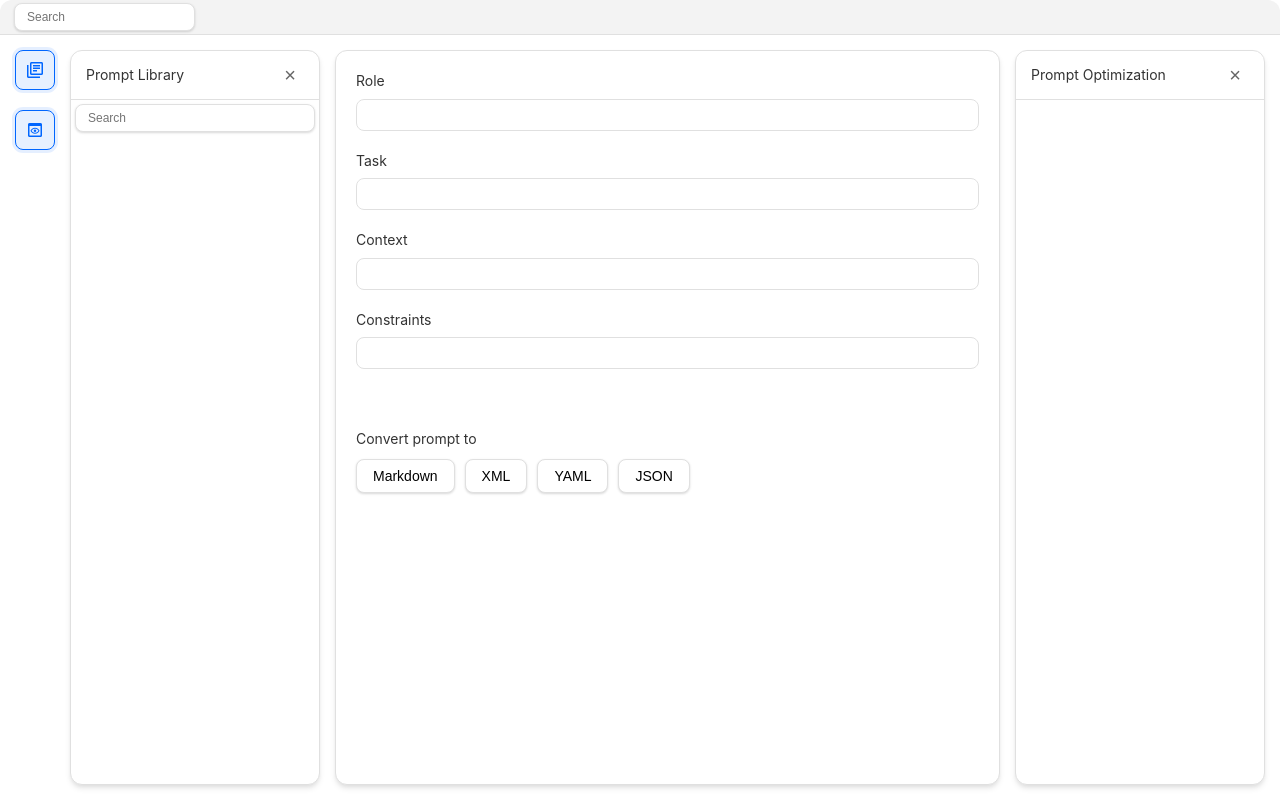
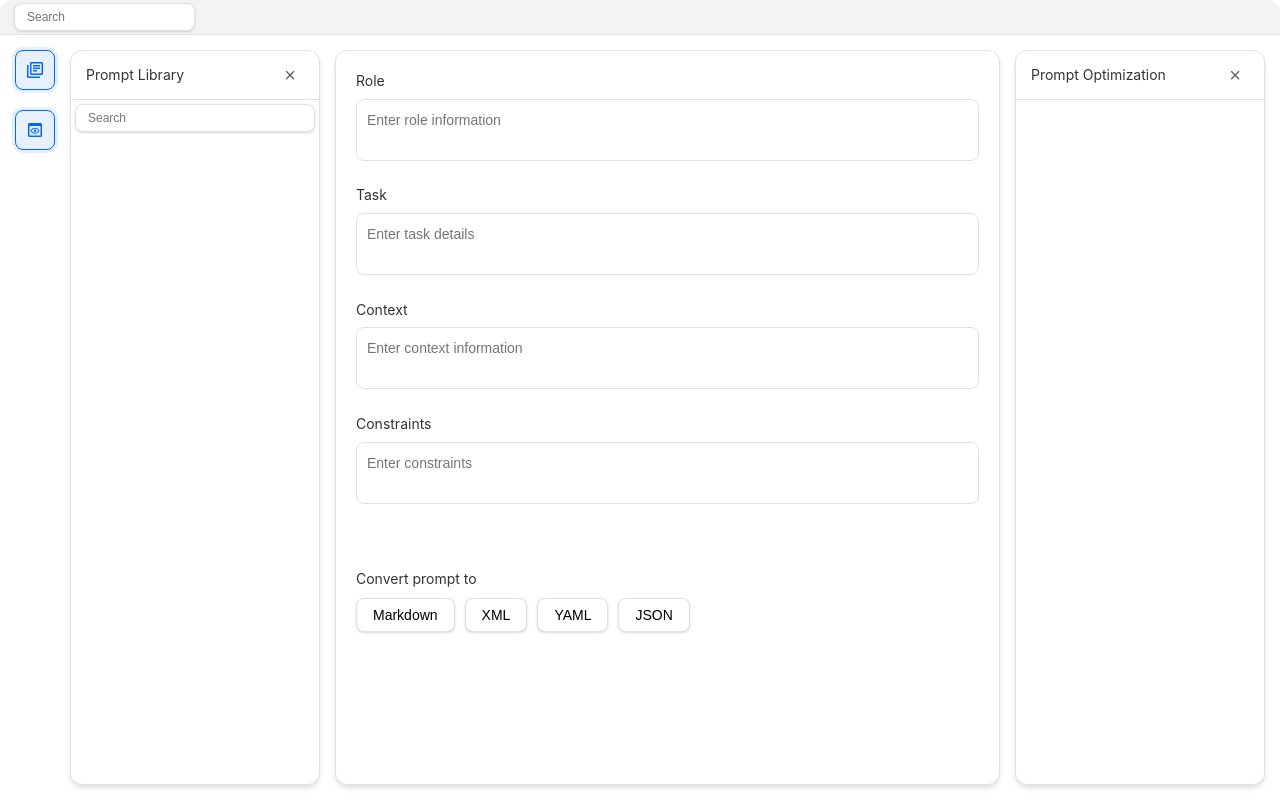
Before and after one commit to kullik01/Promptosaurus, a React (Vite) app: page / in a window 1280 px wide. Built offline with nearby package versions, Linux system fonts and the light colour scheme.

Commit message:
feat(MainPanel): replace input fields with auto-resizing textareas

```diff
--- a/src/components/MainPanel.tsx
+++ b/src/components/MainPanel.tsx
@@ -1,27 +1,56 @@
-import React from 'react';
+import React, { useRef } from 'react';
 import '@/styles/MainPanel.css';
+import useAutoResizeTextarea from '../hooks/useAutoResizeTextarea';
 
 const MainPanel: React.FC = () => {
+  // Create refs for each textarea
+  const roleTextareaRef = useRef<HTMLTextAreaElement>(null);
+  const taskTextareaRef = useRef<HTMLTextAreaElement>(null);
+  const contextTextareaRef = useRef<HTMLTextAreaElement>(null);
+  const constraintsTextareaRef = useRef<HTMLTextAreaElement>(null);
+
+  // Apply the auto-resize hook to each textarea
+  useAutoResizeTextarea(roleTextareaRef);
+  useAutoResizeTextarea(taskTextareaRef);
+  useAutoResizeTextarea(contextTextareaRef);
+  useAutoResizeTextarea(constraintsTextareaRef);
+
   return (
     <div className="main-panel">
           <div className="form-field">
             <label>Role</label>
-            <input type="text" className="form-input" />
+            <textarea
+              ref={roleTextareaRef}
+              className="form-textarea"
+              placeholder="Enter role information"
+            ></textarea>
           </div>
 
           <div className="form-field">
             <label>Task</label>
-            <input type="text" className="form-input" />
+            <textarea
+              ref={taskTextareaRef}
+              className="form-textarea"
+              placeholder="Enter task details"
+            ></textarea>
           </div>
 
           <div className="form-field">
             <label>Context</label>
-            <input type="text" className="form-input" />
+            <textarea
+              ref={contextTextareaRef}
+              className="form-textarea"
+              placeholder="Enter context information"
+            ></textarea>
           </div>
 
           <div className="form-field">
             <label>Constraints</label>
-            <input type="text" className="form-input" />
+            <textarea
+              ref={constraintsTextareaRef}
+              className="form-textarea"
+              placeholder="Enter constraints"
+            ></textarea>
           </div>
 
           <div className="format-conversion">
--- /dev/null
+++ b/src/hooks/useAutoResizeTextarea.ts
@@ -0,0 +1,39 @@
+import { useEffect, RefObject } from 'react';
+
+/**
+ * A custom hook that automatically resizes a textarea element based on its content
+ * up to a maximum height, after which it will show a scrollbar.
+ *
+ * @param textareaRef - A React ref object pointing to a textarea element
+ */
+const useAutoResizeTextarea = (textareaRef: RefObject<HTMLTextAreaElement>): void => {
+  useEffect(() => {
+    const textarea = textareaRef.current;
+    if (!textarea) return;
+
+    // Function to adjust the height of the textarea
+    const adjustHeight = () => {
+      // Reset the height to auto to get the correct scrollHeight
+      textarea.style.height = 'auto';
+
+      // Set the height to the scrollHeight to fit the content
+      // The max-height in CSS will handle the scrollbar when it exceeds that value
+      textarea.style.height = `${Math.min(textarea.scrollHeight, 200)}px`;
+    };
+
+    // Initial adjustment
+    adjustHeight();
+
+    // Add event listeners for input and focus events
+    textarea.addEventListener('input', adjustHeight);
+    textarea.addEventListener('focus', adjustHeight);
+
+    // Cleanup function to remove event listeners
+    return () => {
+      textarea.removeEventListener('input', adjustHeight);
+      textarea.removeEventListener('focus', adjustHeight);
+    };
+  }, [textareaRef]);
+};
+
+export default useAutoResizeTextarea;
--- a/src/store/SidebarContext.tsx
+++ b/src/store/SidebarContext.tsx
@@ -27,8 +27,8 @@ interface SidebarProviderProps {
 }
 
 export const SidebarProvider: React.FC<SidebarProviderProps> = ({ children }) => {
-  const [isLeftSidebarVisible, setIsLeftSidebarVisible] = useState(true);
-  const [isRightSidebarVisible, setIsRightSidebarVisible] = useState(true);
+  const [isLeftSidebarVisible, setIsLeftSidebarVisible] = useState(false);
+  const [isRightSidebarVisible, setIsRightSidebarVisible] = useState(false);
   // Track if user has manually toggled sidebars
   const [leftSidebarUserToggled, setLeftSidebarUserToggled] = useState(false);
   const [rightSidebarUserToggled, setRightSidebarUserToggled] = useState(false);
--- a/src/styles/MainPanel.css
+++ b/src/styles/MainPanel.css
@@ -47,6 +47,27 @@
   outline: none;
 }
 
+.form-textarea {
+  width: 100%;
+  min-height: 32px;
+  max-height: 200px;
+  padding: 10px;
+  border: 1px solid var(--color-border);
+  border-radius: var(--border-radius-md);
+  font-size: 14px;
+  font-family: sans-serif;
+  transition: border-color 0.2s ease, box-shadow 0.2s ease, height 0.2s ease;
+  resize: none;
+  overflow-y: auto;
+  line-height: 1.5;
+}
+
+.form-textarea:focus {
+  border-color: var(--color-primary);
+  box-shadow: 0 0 0 3px rgba(0, 102, 255, 0.1);
+  outline: none;
+}
+
 .format-conversion {
   margin-top: 40px;
 }
```
